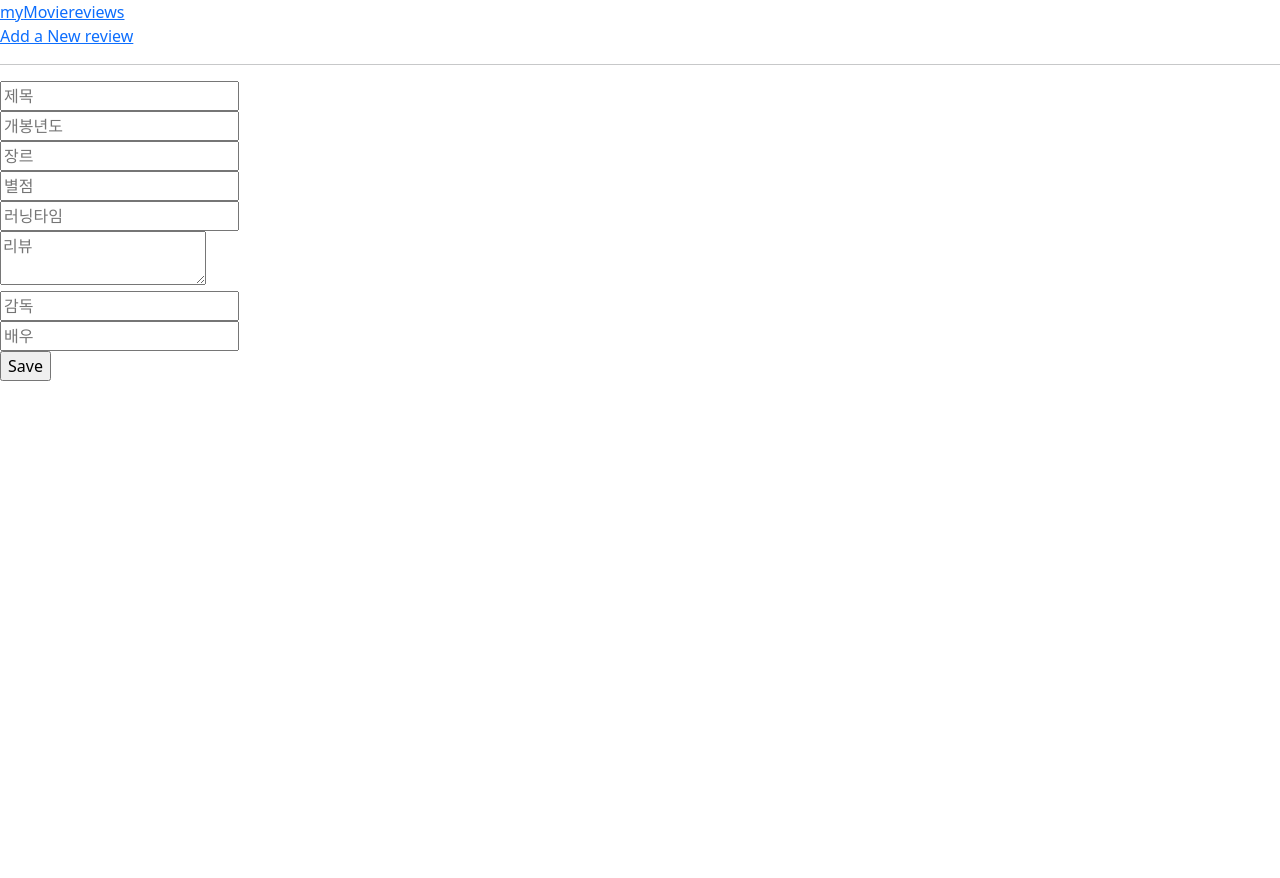
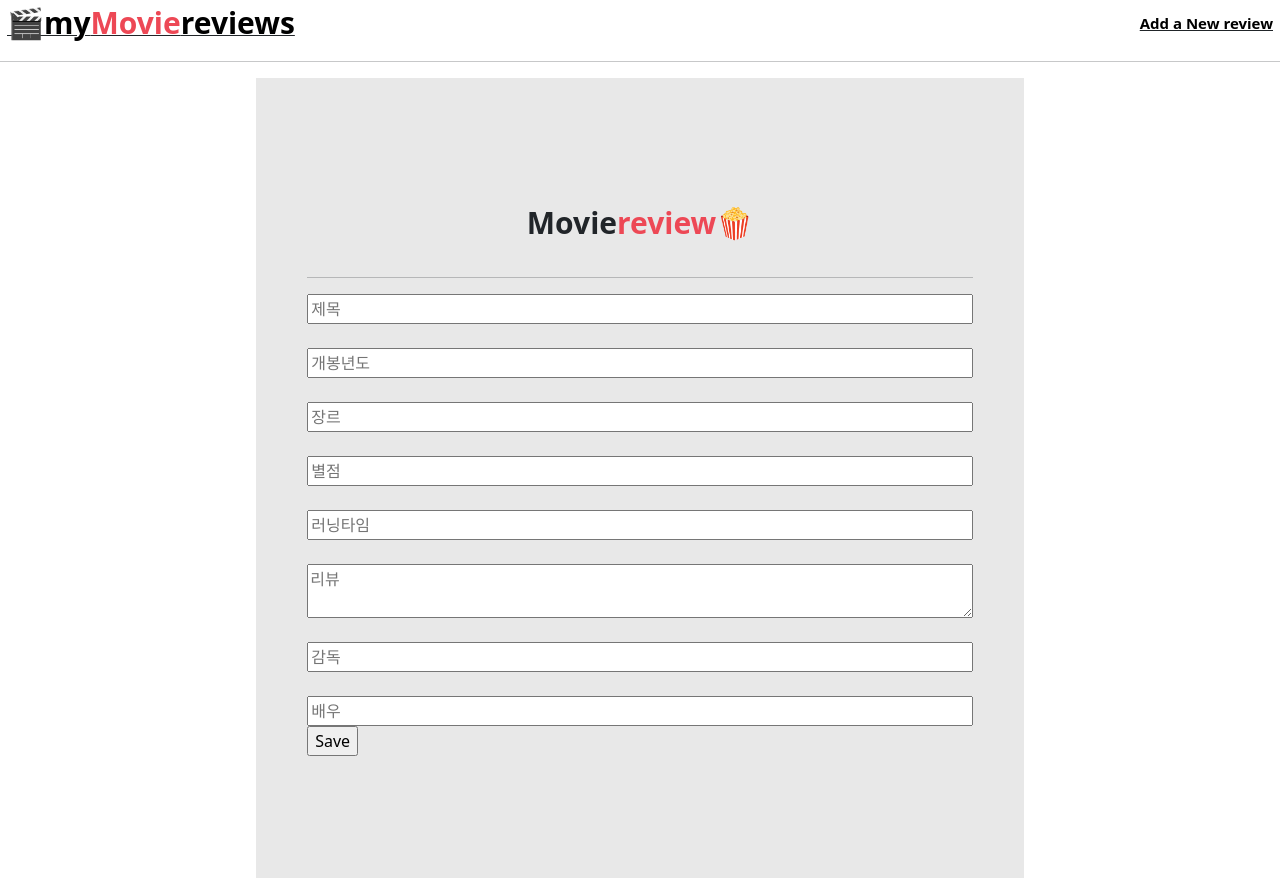
Before and after one commit to Pirogramming-18/Kim-Goeun, a Django app: page /post/ in a window 1280 px wide. Before the commit the page ends 381 px from the top, so only its background shows below. Run offline with Django 4.2, Linux system fonts and the light colour scheme.

Commit message:
메인페이지, 리뷰작성 페이지 css 추가

```diff
--- /dev/null
+++ b/myMovieReviews/post/static/post/post_create.css
@@ -0,0 +1,53 @@
+header {
+  text-decoration: none;
+  display: flex;
+  flex-direction: row;
+  justify-content: space-between;
+  text-decoration: underline;
+  align-items: center;
+}
+
+.top_left {
+  text-decoration: none;
+  font-weight: 600;
+  font-size: 30px;
+  color: black;
+  margin: 7px;
+}
+
+.top_right {
+  text-decoration: none;
+  color: black;
+  font-size: 15px;
+  margin: 7px;
+  font-weight: 600;
+}
+span {
+  color: rgb(237, 72, 85);
+}
+
+form {
+  display: flex;
+  width: 60%;
+  height: 100vh;
+  justify-content: center;
+  flex-direction: column;
+  background-color: rgb(232, 232, 232);
+  padding: 4%;
+}
+
+input {
+  display: flex;
+  justify-content: end;
+}
+
+.movie_box,
+p {
+  display: flex;
+  justify-content: center;
+}
+
+p {
+  font-size: 30px;
+  font-weight: 600;
+}
--- a/myMovieReviews/post/templates/post/post_create.html
+++ b/myMovieReviews/post/templates/post/post_create.html
@@ -6,7 +6,7 @@
     <meta http-equiv="X-UA-Compatible" content="IE=edge" />
     <meta name="viewport" content="width=device-width, initial-scale=1.0" />
     <title>myMovuereviews</title>
-    <link rel="stylesheet" href="{% static 'reviews/post_list.css' %}" />
+    <link rel="stylesheet" href="{% static 'post/post_create.css' %}" />
     <link
       href="https://cdn.jsdelivr.net/npm/bootstrap@5.1.3/dist/css/bootstrap.min.css"
       rel="stylesheet"
@@ -17,13 +17,17 @@
   <body>
     <header class="header">
       <div>
-        <a href="/" class="top_left">my<span>Movie</span>reviews</a>
+        <a href="/" class="top_left">🎬my<span>Movie</span>reviews</a>
       </div>
       <div><a href="/post/" class="top_right">Add a New review</a></div>
     </header>
     <hr />
-
+    <div class="movie_box">
       <form action="/post/" method="POST">
+        <b
+          ><p>Movie<span>review🍿</span></p></b
+        >
+        <hr />
         {% csrf_token %}
         <input name="title" placeholder="제목" />
         <br />
@@ -44,5 +48,6 @@
           <input type="submit" value="Save" />
         </div>
       </form>
+    </div>
   </body>
 </html>
--- a/myMovieReviews/post/templates/post/post_detail.html
+++ b/myMovieReviews/post/templates/post/post_detail.html
@@ -10,7 +10,7 @@
   <body>
     <header>
       <div>
-        <a href="/" class="top_left">my<span>Movie</span>reviews</a>
+        <a href="/" class="top_left">🎬my<span>Movie</span>reviews</a>
       </div>
       <div><a href="/post/" class="top_right">Add a New review</a></div>
     </header>
@@ -23,7 +23,7 @@
       <input type="submit" value="삭제" />
     </form>
     <h1>{{ post.title }}</h1>
-    <div>
+    <div class="bwp">
       <img scr="{{post.pic.url}}" alt="movie_poster" />
       <small>개봉년도: {{ post.year }}</small>
       <br />
--- a/myMovieReviews/post/templates/post/post_update.html
+++ b/myMovieReviews/post/templates/post/post_update.html
@@ -9,11 +9,13 @@
   <body>
     <header>
       <div>
-        <a href="/" class="top_left">my<span>Movie</span>reviews</a>
+        <a href="/" class="top_left">🎬my<span>Movie</span>reviews</a>
       </div>
       <div><a href="/post/" class="top_right">Add a New review</a></div>
     </header>
-    <h1>Movie review🍿</h1>
+    <b
+      ><p>Movie<span>review🍿</span></p></b
+    >
     <form action="/post/{{ post.pk }}/update" method="POST">
       {% csrf_token %}
       <input name="title" placeholder="제목" value="{{ post.title }}" />
```
Also changed, not shown: myMovieReviews/post/static/post/post_detail.css (added, +27 -0 lines), myMovieReviews/post/static/post/post_list.css (+14 -14 lines), myMovieReviews/post/templates/post/post_list.html (+11 -13 lines), myMovieReviews/post/static/post/About Time.jpg (deleted). Lines whose indentation alone changed are shown as unchanged.
